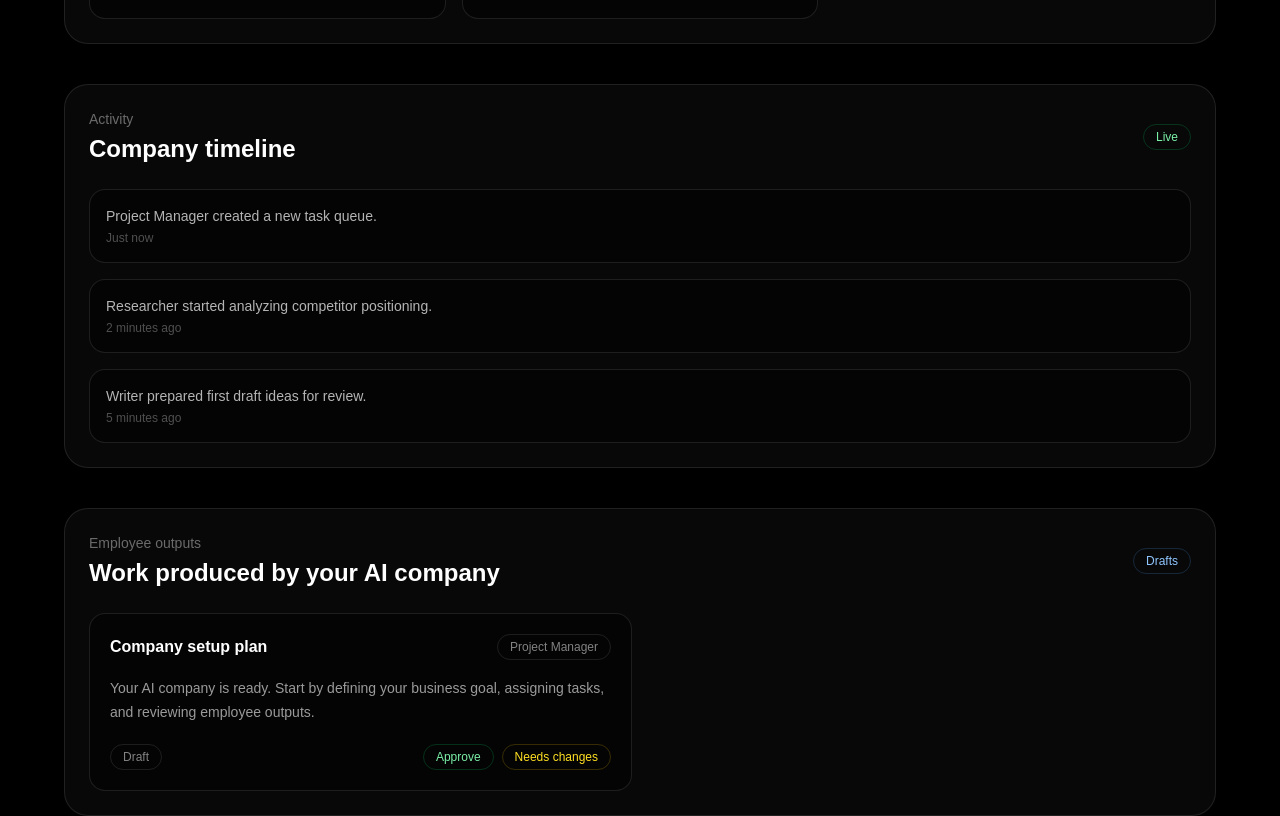
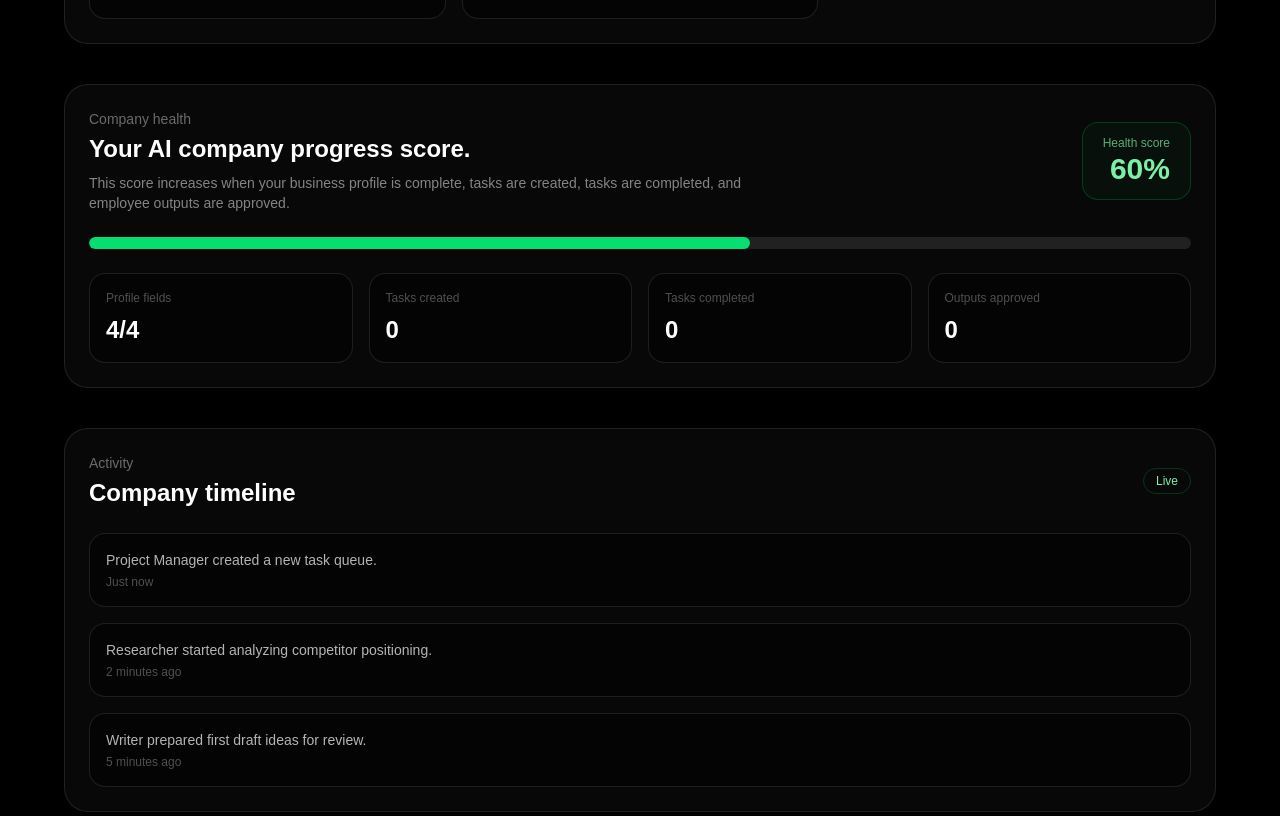
Before and after one commit to Finalexs/project-zero, a Next.js app in the folder app/: page /dashboard in a window 1280 px wide. Shown: the part 1840-2656 px from the top of the page. Built offline with nearby package versions, Linux system fonts and the light colour scheme; no server answers; the database is empty.

Commit message:
Add company health score

```diff
--- a/app/src/app/dashboard/page.tsx
+++ b/app/src/app/dashboard/page.tsx
@@ -190,6 +190,16 @@ const memoryItems = [
 const completedTasks = tasks.filter(
   (task) => task.status === "Completed",
 ).length;
+const approvedOutputs = employeeOutputs.filter(
+  (output) => output.status === "Approved",
+).length;
+
+const profileFieldsFilled = Object.values(businessProfile).filter(Boolean).length;
+
+const companyScore = Math.min(
+  100,
+  profileFieldsFilled * 15 + tasks.length * 5 + completedTasks * 10 + approvedOutputs * 10,
+);
 
   return (
     <main className="min-h-screen bg-black px-6 py-8 text-white">
@@ -465,6 +475,54 @@ setTaskInput("");
   </div>
 </section>
 <section className="mt-10 rounded-3xl border border-white/10 bg-white/[0.03] p-6">
+  <div className="flex flex-col gap-4 md:flex-row md:items-center md:justify-between">
+    <div>
+      <p className="text-sm text-white/40">Company health</p>
+      <h2 className="mt-1 text-2xl font-bold">
+        Your AI company progress score.
+      </h2>
+      <p className="mt-2 max-w-2xl text-sm text-white/50">
+        This score increases when your business profile is complete, tasks are
+        created, tasks are completed, and employee outputs are approved.
+      </p>
+    </div>
+
+    <div className="rounded-2xl border border-green-400/20 bg-green-400/[0.04] px-5 py-3 text-right">
+      <p className="text-xs text-green-300/70">Health score</p>
+      <p className="text-3xl font-bold text-green-300">{companyScore}%</p>
+    </div>
+  </div>
+
+  <div className="mt-6 h-3 overflow-hidden rounded-full bg-white/10">
+    <div
+      className="h-full rounded-full bg-green-400"
+      style={{ width: `${companyScore}%` }}
+    />
+  </div>
+
+  <div className="mt-6 grid gap-4 md:grid-cols-4">
+    <div className="rounded-2xl border border-white/10 bg-black/40 p-4">
+      <p className="text-xs text-white/30">Profile fields</p>
+      <p className="mt-2 text-2xl font-bold">{profileFieldsFilled}/4</p>
+    </div>
+
+    <div className="rounded-2xl border border-white/10 bg-black/40 p-4">
+      <p className="text-xs text-white/30">Tasks created</p>
+      <p className="mt-2 text-2xl font-bold">{tasks.length}</p>
+    </div>
+
+    <div className="rounded-2xl border border-white/10 bg-black/40 p-4">
+      <p className="text-xs text-white/30">Tasks completed</p>
+      <p className="mt-2 text-2xl font-bold">{completedTasks}</p>
+    </div>
+
+    <div className="rounded-2xl border border-white/10 bg-black/40 p-4">
+      <p className="text-xs text-white/30">Outputs approved</p>
+      <p className="mt-2 text-2xl font-bold">{approvedOutputs}</p>
+    </div>
+  </div>
+</section>
+<section className="mt-10 rounded-3xl border border-white/10 bg-white/[0.03] p-6">
   <div className="flex items-center justify-between">
     <div>
       <p className="text-sm text-white/40">Activity</p>
```
